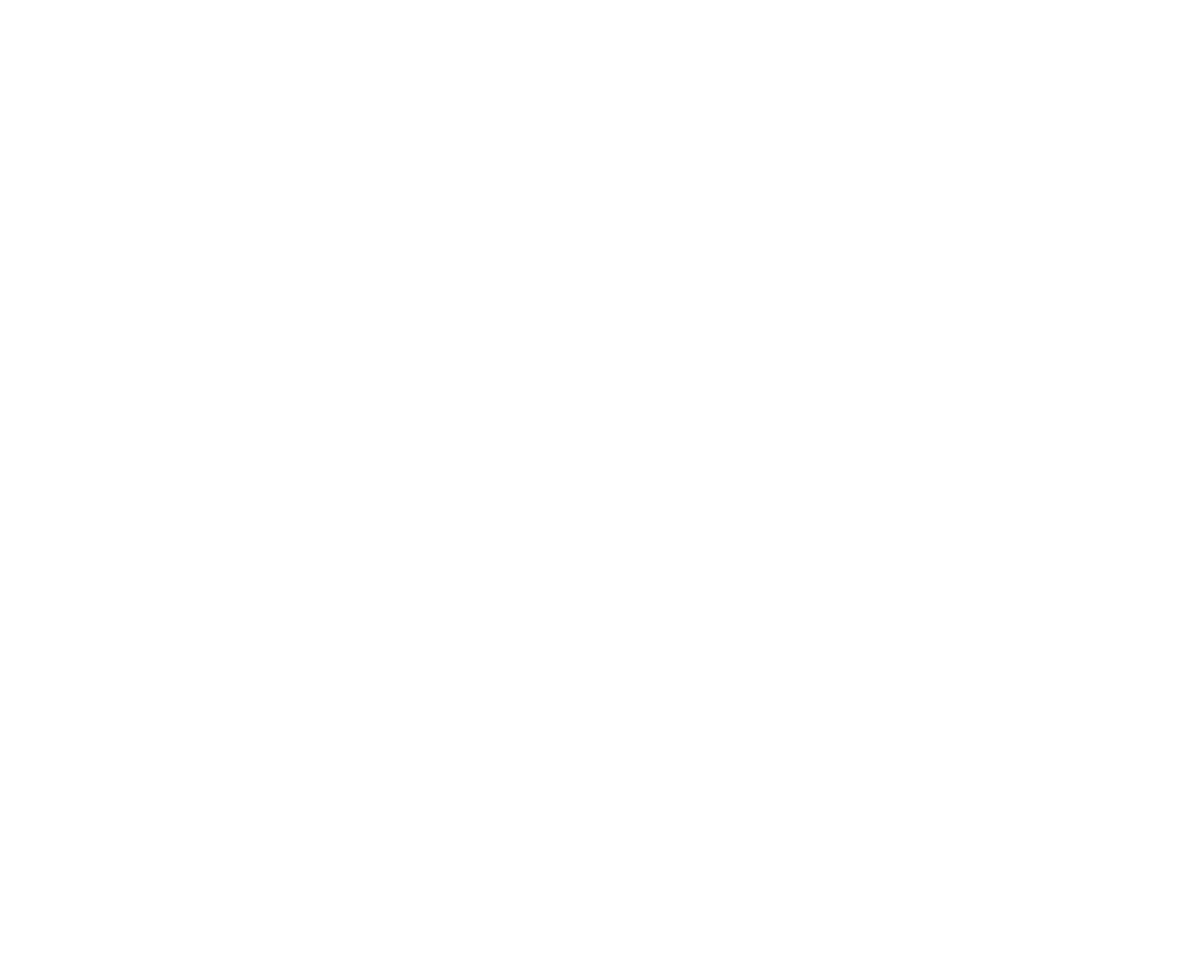
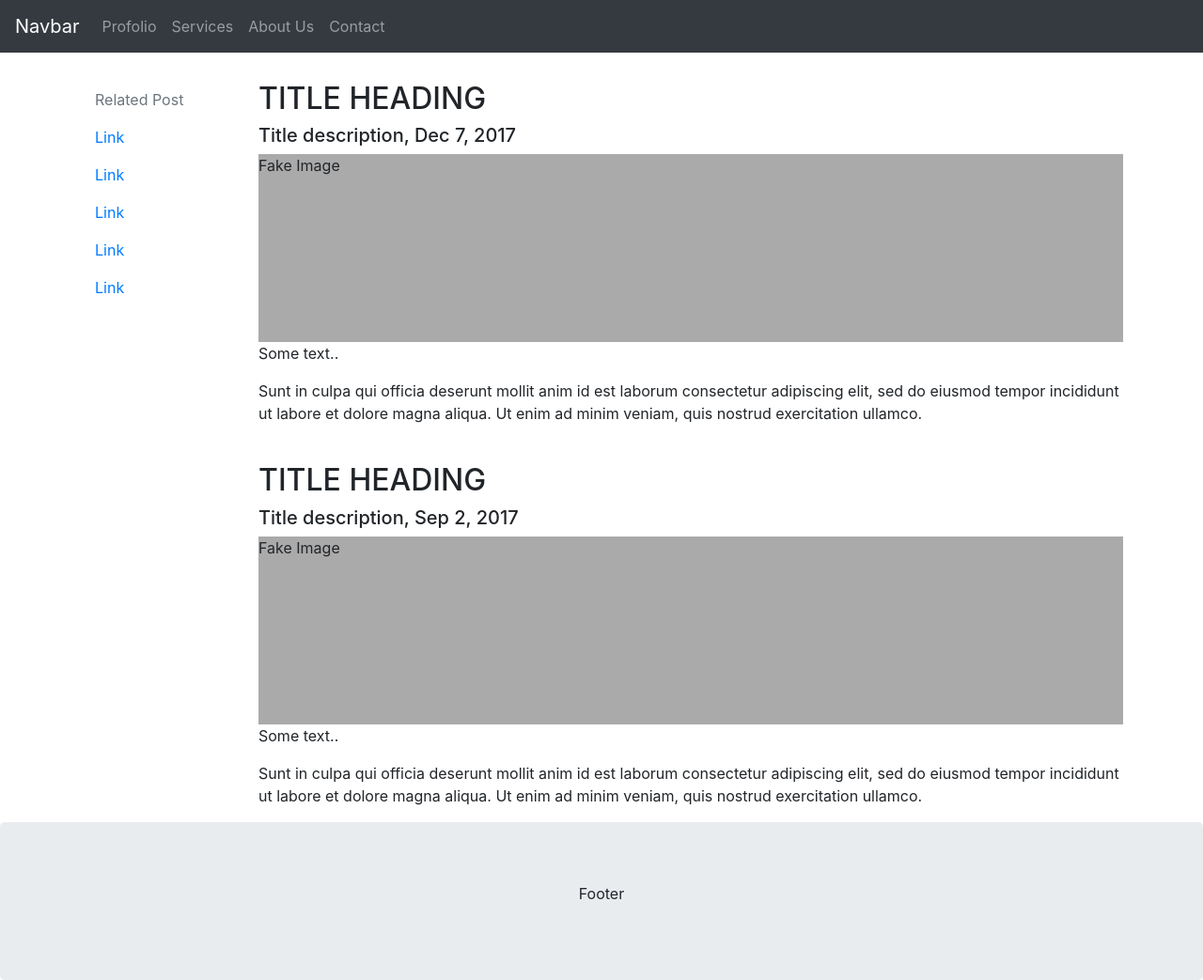
Before and after one commit to solomonobiam/solomonobiam.github.io, a plain HTML site: page index.html in a window 1280 px wide. Shown: the whole page at 94% size. Before the commit the page ends 800 px from the top, so only its background shows below. Drawn offline with nearby package versions, Linux system fonts and the light colour scheme.

Commit message:
my first commit

```diff
--- a/app.js
+++ b/app.js
@@ -2,4 +2,6 @@ function myfunction(name){
     console.log("Hello " +name)
 }
 
-myfunction("Solo");
+let myarray = ["Solo", "26", "m"]
+
+console.log(myfunction(myarray[0]));
--- a/index.html
+++ b/index.html
@@ -1,12 +1,90 @@
 <!DOCTYPE html>
-<html lang="en">
+<html lang="en-us">
 <head>
-    <meta charset="UTF-8">
-    <meta name="viewport" content="width=device-width, initial-scale=1.0">
-    <meta http-equiv="X-UA-Compatible" content="ie=edge">
-    <title>Solomon Obiam</title>
+  <title>SoftTech</title>
+  <meta charset="utf-8">
+  <meta name="viewport" content="width=device-width, initial-scale=1">
+  <link rel="stylesheet" href="https://maxcdn.bootstrapcdn.com/bootstrap/4.3.1/css/bootstrap.min.css">
+  <script src="https://ajax.googleapis.com/ajax/libs/jquery/3.4.0/jquery.min.js"></script>
+  <script src="https://cdnjs.cloudflare.com/ajax/libs/popper.js/1.14.7/umd/popper.min.js"></script>
+  <script src="https://maxcdn.bootstrapcdn.com/bootstrap/4.3.1/js/bootstrap.min.js"></script>
+  <style>
+  .fakeimg {
+    height: 200px;
+    background: #aaa;
+  }
+  </style>
 </head>
 <body>
 
+<nav class="navbar navbar-expand-sm bg-dark navbar-dark">
+  <a class="navbar-brand" href="index.html">Navbar</a>
+  <button class="navbar-toggler" type="button" data-toggle="collapse" data-target="#collapsibleNavbar">
+    <span class="navbar-toggler-icon"></span>
+  </button>
+  <div class="collapse navbar-collapse" id="collapsibleNavbar">
+    <ul class="navbar-nav">
+      <li class="nav-item">
+        <a class="nav-link" href="profolio.html">Profolio</a>
+      </li>
+      <li class="nav-item">
+        <a class="nav-link" href="services.html">Services</a>
+      </li>
+	   <li class="nav-item">
+        <a class="nav-link" href="about.html">About Us</a>
+      </li>
+      <li class="nav-item">
+        <a class="nav-link" href="contact.html">Contact</a>
+      </li>
+    </ul>
+  </div>
+</nav>
+
+<div class="container" style="margin-top:30px">
+  <div class="row">
+    <div class="col-sm-2">
+
+      <ul class="nav nav-pills flex-column">
+        <li class="nav-item">
+          <a class="nav-link disabled" href="#">Related Post</a>
+        </li>
+        <li class="nav-item">
+          <a class="nav-link" href="#">Link</a>
+        </li>
+        <li class="nav-item">
+          <a class="nav-link" href="#">Link</a>
+        </li>
+		<li class="nav-item">
+          <a class="nav-link" href="#">Link</a>
+        </li>
+		<li class="nav-item">
+          <a class="nav-link" href="#">Link</a>
+        </li>
+        <li class="nav-item">
+          <a class="nav-link" href="#">Link</a>
+        </li>
+      </ul>
+      <hr class="d-sm-none">
+    </div>
+    <div class="col-sm-10">
+      <h2>TITLE HEADING</h2>
+      <h5>Title description, Dec 7, 2017</h5>
+      <div class="fakeimg">Fake Image</div>
+      <p>Some text..</p>
+      <p>Sunt in culpa qui officia deserunt mollit anim id est laborum consectetur adipiscing elit, sed do eiusmod tempor incididunt ut labore et dolore magna aliqua. Ut enim ad minim veniam, quis nostrud exercitation ullamco.</p>
+      <br>
+      <h2>TITLE HEADING</h2>
+      <h5>Title description, Sep 2, 2017</h5>
+      <div class="fakeimg">Fake Image</div>
+      <p>Some text..</p>
+      <p>Sunt in culpa qui officia deserunt mollit anim id est laborum consectetur adipiscing elit, sed do eiusmod tempor incididunt ut labore et dolore magna aliqua. Ut enim ad minim veniam, quis nostrud exercitation ullamco.</p>
+    </div>
+  </div>
+</div>
+
+<div class="jumbotron text-center" style="margin-bottom:0">
+  <p>Footer</p>
+</div>
+
 </body>
 </html>
```
